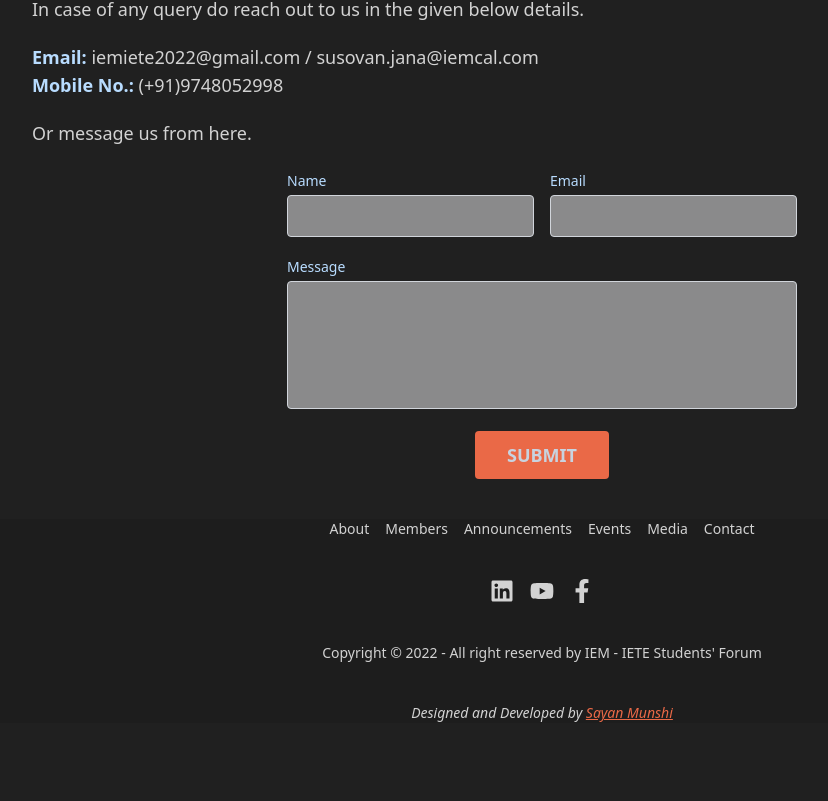
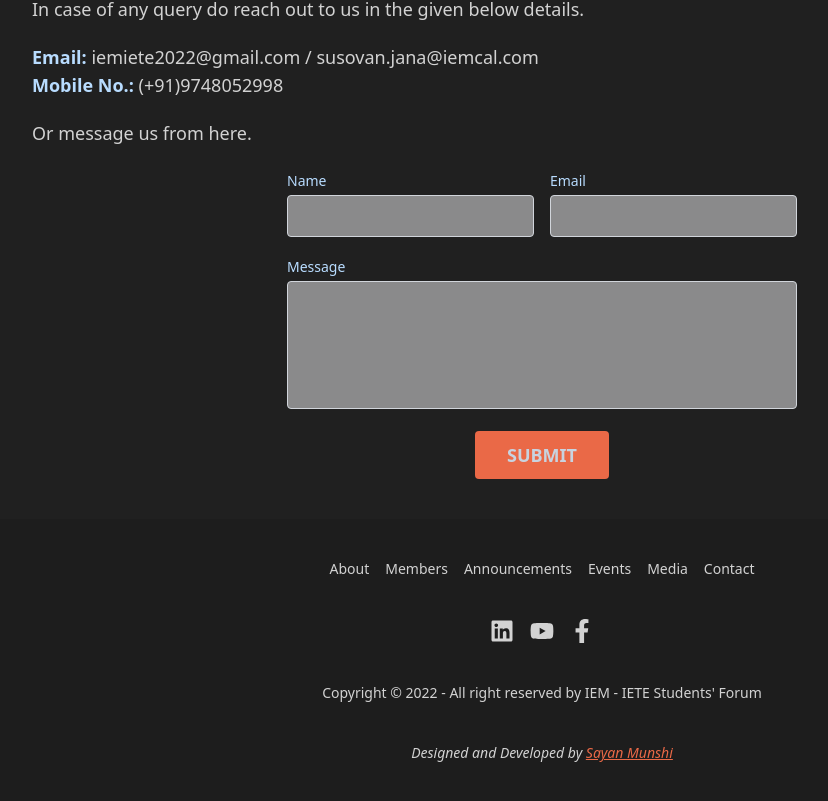
Before and after one commit to msayan36/iem-iete-website, a React (Create React App) app: page / in a window 1280 px wide. Shown: the part 7627-8428 px from the top of the page, without its empty margins (98-926 px from the left). Before the commit the page ends 8350 px from the top, so only its background shows below. Built offline with nearby package versions, Linux system fonts and the light colour scheme.

Commit message:
Correction made

```diff
--- a/src/components/Footer.js
+++ b/src/components/Footer.js
@@ -2,7 +2,7 @@ import { FaFacebookF, FaLinkedin, FaYoutube } from "react-icons/fa";
 
 const Footer = () => {
   return (
-    <footer className="footer bg-base-200 footer-center xs:p-10 py-10 xs:py-0 xs:px-0 text-base-content rounded">
+    <footer className="footer bg-base-200 footer-center xs:p-10 py-10 text-base-content rounded">
       <div className="xs:grid xs:grid-flow-col xs:gap-4 grid grid-cols-3 xs:grid-cols-1 gap-4">
         <a href="#about" className="link link-hover">
           About
```
